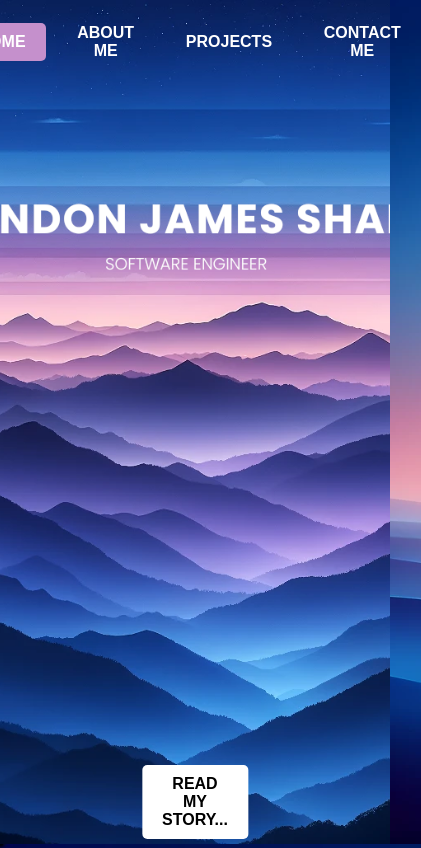
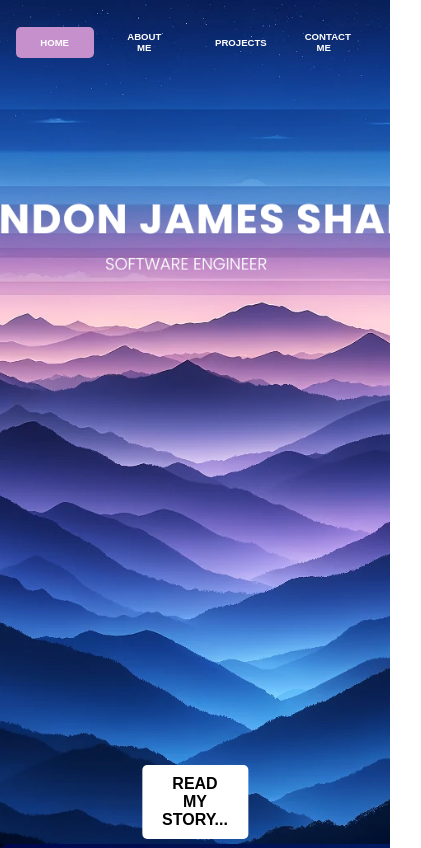
Before and after one commit to brandonbjs/bjshaf-portfolio, a React (Create React App) app in the folder bjshaf-app/: page / in a window 390 px wide. Shown: the top 848 px of the page, 421 px wide, since content can reach past the window. Built offline with nearby package versions, Linux system fonts and the light colour scheme.

Commit message:
Added comments where they are needed for clarity.

```diff
--- a/bjshaf-app/src/App.css
+++ b/bjshaf-app/src/App.css
@@ -626,3 +626,9 @@ swiper-container::part(bullet) {
         font-size: 1.5em;
     }
 }
+@media only screen and (max-width: 600px) {
+    .navbar button {
+        width: 20%;
+        font-size: 0.6em;
+    }
+}
--- a/bjshaf-app/src/App.js
+++ b/bjshaf-app/src/App.js
@@ -22,6 +22,7 @@ const App = () => {
         duration: 2000,
         created: (instance) => {
             // Attach event listener for mousewheel scroll
+            // uses keen-slider built in next and prev functions
             instance.container.addEventListener('wheel', (event) => {
                 event.preventDefault()
                 if (event.deltaY > 0) {
@@ -48,6 +49,8 @@ const App = () => {
         slider.current?.moveToIdx(index)
     }
 
+    // navbar tracks which slide is the "active" slide for styling purposes and uses the
+    // goToSlide() function to allow for button functionality
     return (
         <>
             <div className="navbar">
--- a/bjshaf-app/src/components/Project1.js
+++ b/bjshaf-app/src/components/Project1.js
@@ -2,6 +2,7 @@ import React, { Component } from 'react'
 
 class Project1 extends Component {
     render() {
+        // each project will have their own component, complete with an image, description, and technologies used
         return (
             <div className="projectContainer1">
                 <div className="projectImageLeft">
--- a/bjshaf-app/src/components/Project2.js
+++ b/bjshaf-app/src/components/Project2.js
@@ -2,6 +2,7 @@ import React, { Component } from 'react'
 
 class Project2 extends Component {
     render() {
+        // each project will have their own component, complete with an image, description, and technologies used
         return (
             <div className="projectContainer">
                 <div className="projectContentLeft">
--- a/bjshaf-app/src/components/Project3.js
+++ b/bjshaf-app/src/components/Project3.js
@@ -2,6 +2,7 @@ import React, { Component } from 'react'
 
 class Project3 extends Component {
     render() {
+        // each project will have their own component, complete with an image, description, and technologies used
         return (
             <div className="projectContainer">
                 <div className="projectImageLeft">
--- a/bjshaf-app/src/components/StorySlider.js
+++ b/bjshaf-app/src/components/StorySlider.js
@@ -18,6 +18,7 @@ const StorySlider = () => {
         })
     }, [])
 
+    // custom function used to send the user to the last slide of the Swiper Element slide show
     const goToLastSlide = () => {
         if (swiperElRef.current && swiperElRef.current.swiper) {
             const lastIndex = swiperElRef.current.swiper.slides.length - 1
@@ -25,6 +26,7 @@ const StorySlider = () => {
         }
     }
 
+    // custom function used to send the user to the first slide of the Swiper Element slide show
     const goToFirstSlide = () => {
         if (swiperElRef.current && swiperElRef.current.swiper) {
             const firstIndex = 0
@@ -32,6 +34,8 @@ const StorySlider = () => {
         }
     }
 
+    // everything in this component will be contained within a swiper-container or a swiper-slide
+    // So far, I have 15 swiper-slides for my horizontal story slider each with their own image and story paragraph
     return (
         <div className="storySliderContainer">
             <swiper-container
```
